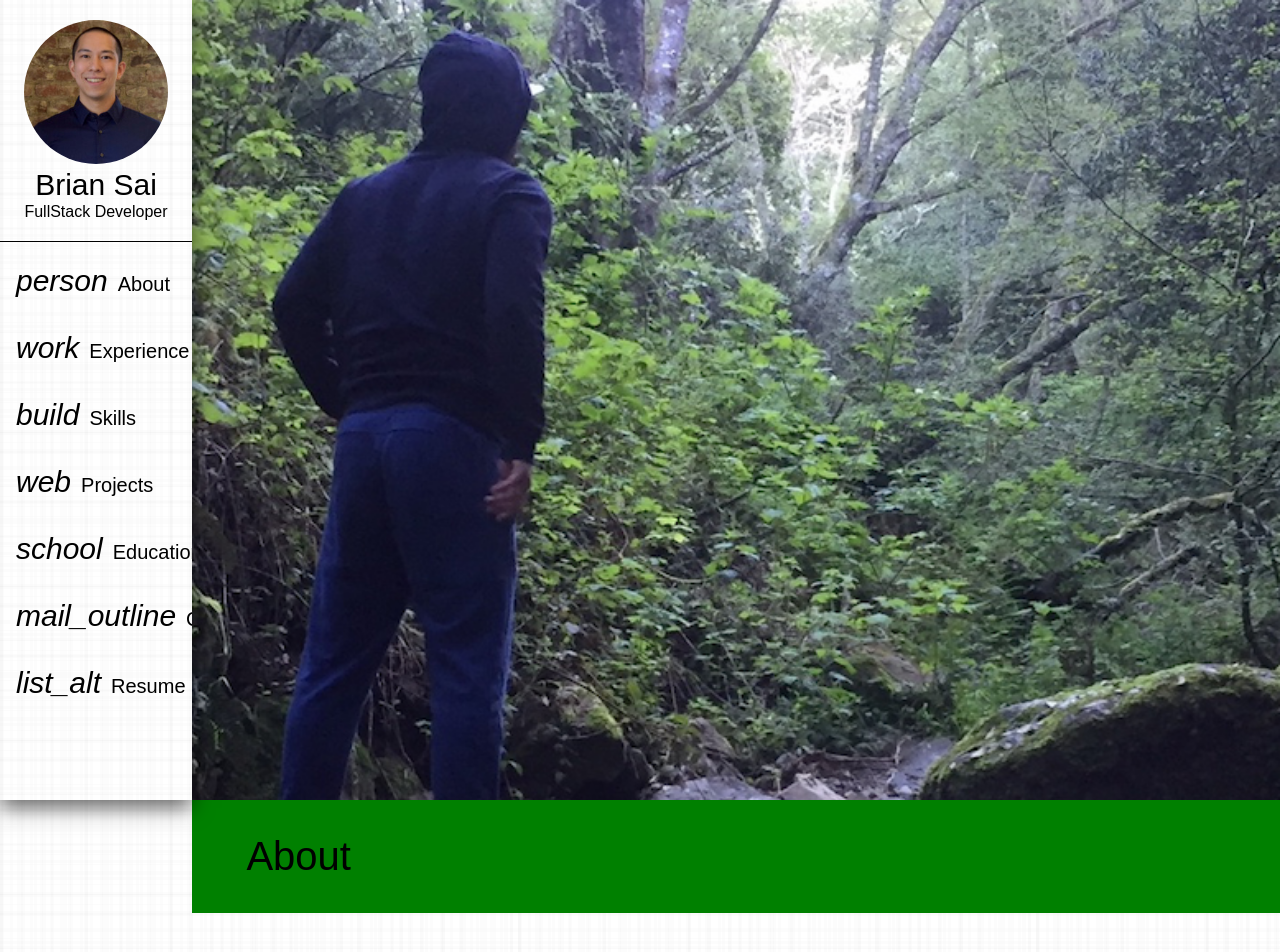
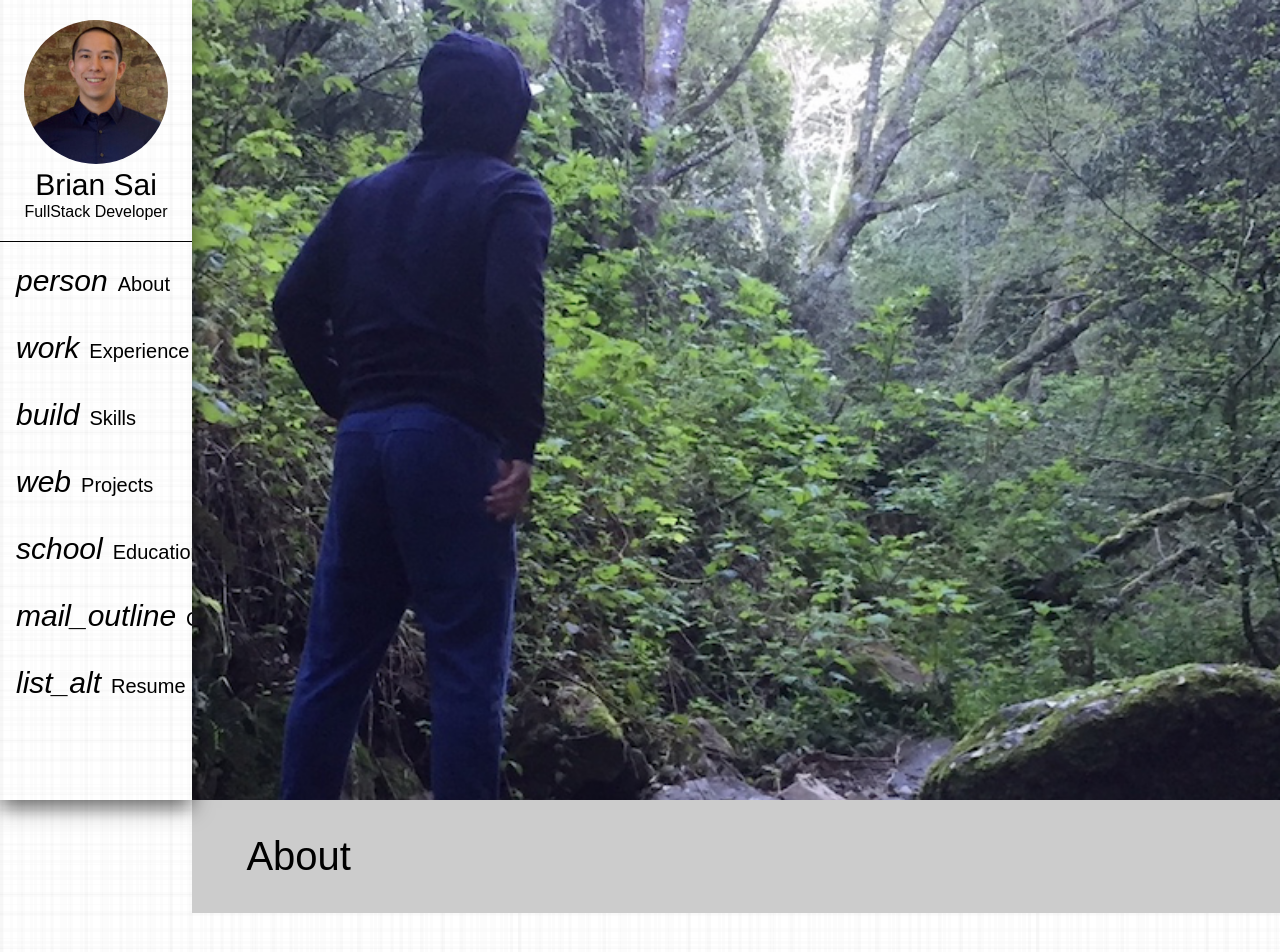
Before and after one commit to briansai/portfolio, a React app: page / in a window 1280 px wide. Shown: the top 952 px of the page. Built offline with nearby package versions, Linux system fonts and the light colour scheme; the HTML template or start-up script is replaced by a standard one.

Commit message:
Changed colors of sections and navigation hover

```diff
--- a/client/src/constants/constants.jsx
+++ b/client/src/constants/constants.jsx
@@ -151,6 +151,7 @@ export const categories = [
   },
   { item: 'Contact',
     icon: 'mail_outline',
+    text: 'I\'d love to connect with you.  Let\'s chat and talk code',
     information: [
       {
         text: 'email',
--- a/client/src/pages/Main/Main.scss
+++ b/client/src/pages/Main/Main.scss
@@ -29,7 +29,7 @@ a {
       font-size: 2.5em;
       padding-left: 5%;
       padding-top: 3%;
-      background-color: green;
+      background-color: #cccccc;
     }
 
     .category-card-container {
--- a/client/src/pages/Nav/Nav.scss
+++ b/client/src/pages/Nav/Nav.scss
@@ -24,6 +24,7 @@
     }
 
     .nav-name {
+      font-family: 'Helvetica';
       font-size: 30px;
     }
   }
@@ -47,9 +48,9 @@
   }
 
   .nav-category:hover {
-    color: gray;
     padding-left: 20px;
     border-left: 4px solid black;
+    background-color: #cccccc;
     cursor: pointer;
   }
 }
```
Also changed, not shown: 2 other files (tests, documents, lock files or other folders).
